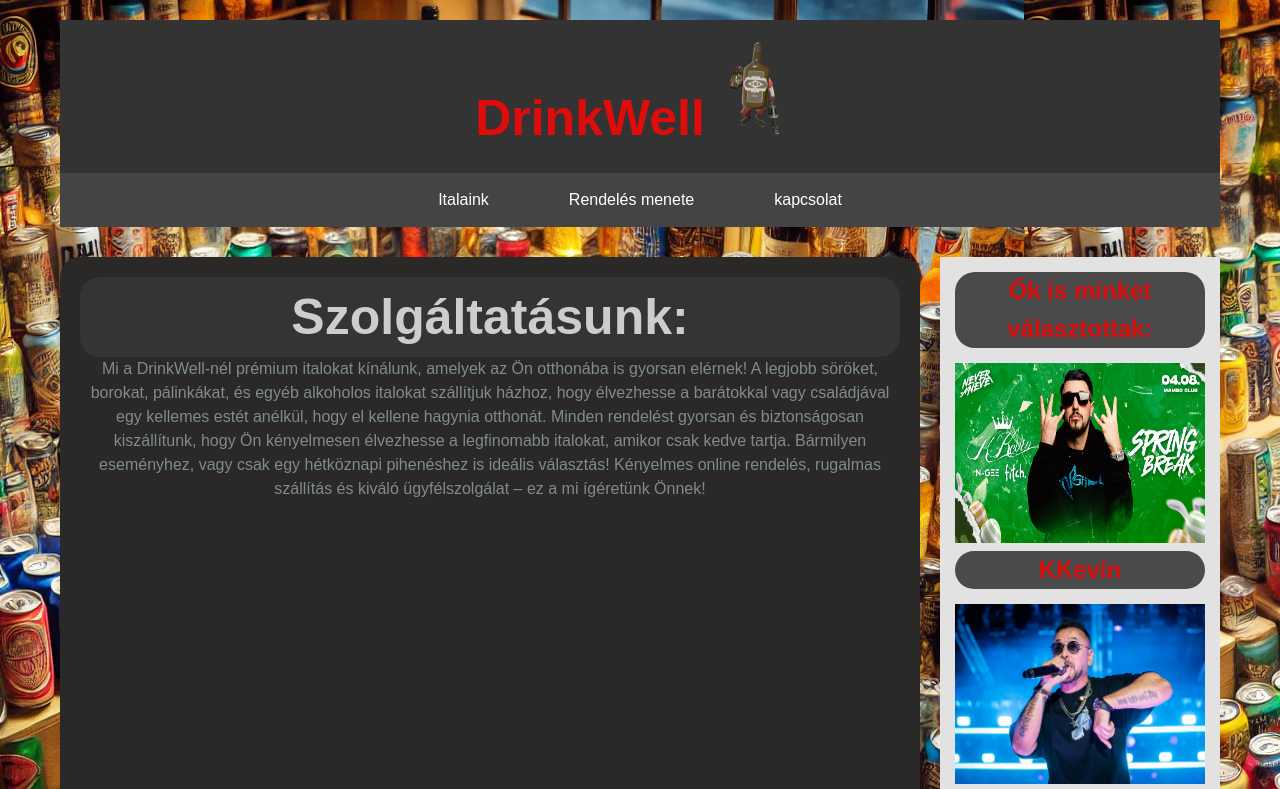
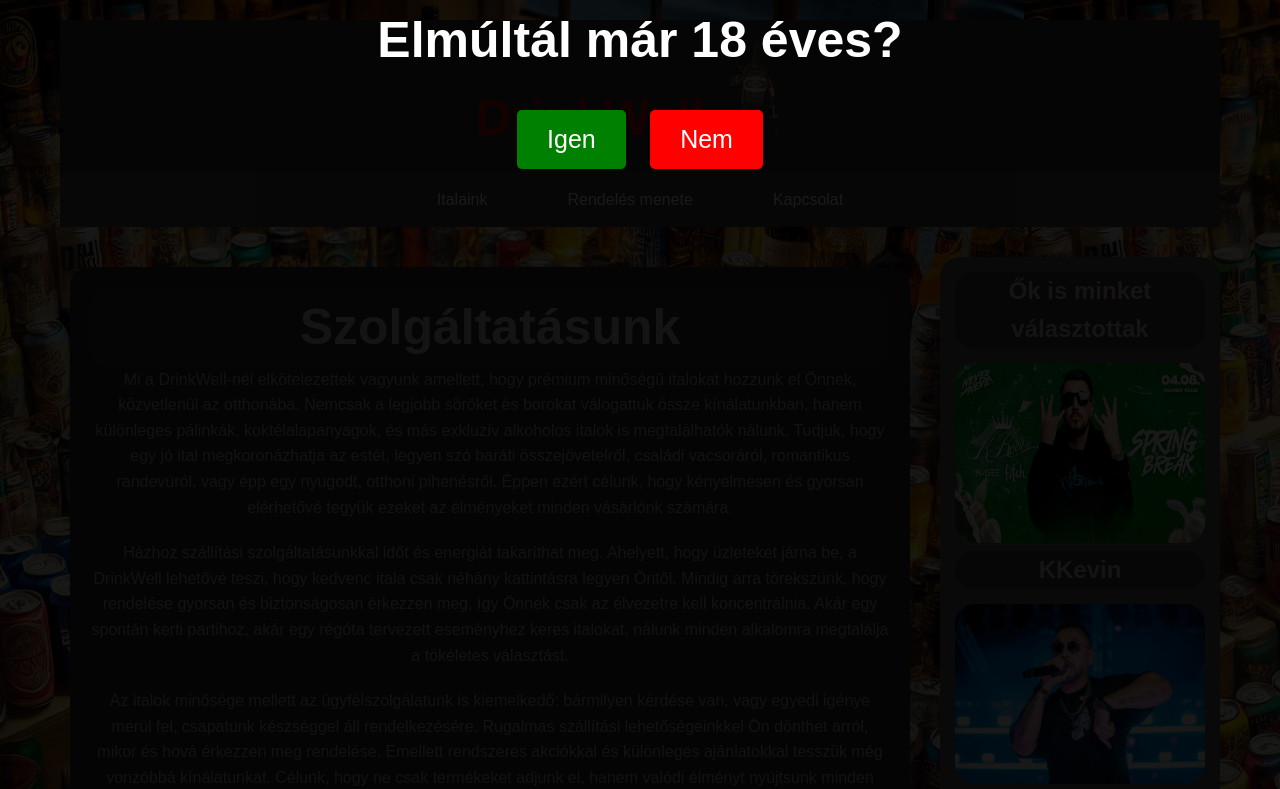
Before and after one commit to VeryCreativeName64/html-oldal, a plain HTML site: page index.html in a window 1280 px wide. Shown: the top 789 px of the page. Drawn offline with Linux system fonts and the light colour scheme.

Commit message:
welldrink.com

```diff
--- a/index.html
+++ b/index.html
@@ -1,5 +1,5 @@
 <!DOCTYPE html>
-<html lang="en">
+<html lang="hu">
 <head>
     <meta charset="UTF-8">
     <meta name="viewport" content="width=device-width, initial-scale=1.0">
@@ -8,8 +8,33 @@
     <meta name="author" content="Marek Bendegúz Nagy Dominik">
     <title>Marek Bendegúz Nagy Dominik</title>
     <link rel="stylesheet" href="style.css">
+    <script> /*ezt a ChatGPT-vel csináltuk*/
+        // Korhatáros ellenőrzés
+        function korEllenorzes() {
+            const overlay = document.getElementById("ev");
+            overlay.style.display = "block";
+
+            document.getElementById("igen").onclick = function() {
+                overlay.style.display = "none";
+            };
+
+            document.getElementById("nem").onclick = function() {
+                alert("Sajnáljuk, csak 18 éven felüliek számára elérhető!");
+                window.location.href = "https://www.google.com"; // Átirányítás másik oldalra
+            };
+        }
+
+        // Az oldal betöltésekor lefut a funkció
+        window.onload = korEllenorzes;
+
+    </script>
 </head>
 <body>
+    <div id="ev">
+        <h2>Elmúltál már 18 éves?</h2>
+        <button id="igen">Igen</button>
+        <button id="nem">Nem</button>
+    </div>
     <div id="tarolo">
         <header id="fejlec">
             <ul>
@@ -21,24 +46,30 @@
             <ul>
                 <li><a href="italaink.html">Italaink</a></li>
                 <li><a href="rendeles.html">Rendelés menete</a></li>
-                <li><a href="kapcsolat.html">kapcsolat</a></li>
+                <li><a href="kapcsolat.html">Kapcsolat</a></li>
             </ul>
         </nav>
 
         <main class="tartalom">
             <article>
-                <h3 style="color: rgba(255, 255, 255, 0.753);">Szolgáltatásunk:</h3>
-                <p>Mi a DrinkWell-nél prémium italokat kínálunk, amelyek az Ön otthonába is gyorsan elérnek! A legjobb söröket, borokat, pálinkákat, és egyéb alkoholos italokat szállítjuk házhoz, hogy élvezhesse a barátokkal vagy családjával egy kellemes estét anélkül, hogy el kellene hagynia otthonát. Minden rendelést gyorsan és biztonságosan kiszállítunk, hogy Ön kényelmesen élvezhesse a legfinomabb italokat, amikor csak kedve tartja. Bármilyen eseményhez, vagy csak egy hétköznapi pihenéshez is ideális választás! Kényelmes online rendelés, rugalmas szállítás és kiváló ügyfélszolgálat – ez a mi ígéretünk Önnek!</p>
+                <h3 style="color: rgba(255, 255, 255, 0.753);">Szolgáltatásunk</h3>
+                <p>Mi a DrinkWell-nél elkötelezettek vagyunk amellett, hogy prémium minőségű italokat hozzunk el Önnek, közvetlenül az otthonába. Nemcsak a legjobb söröket és borokat válogattuk össze kínálatunkban, hanem különleges pálinkák, koktélalapanyagok, és más exkluzív alkoholos italok is megtalálhatók nálunk. Tudjuk, hogy egy jó ital megkoronázhatja az estét, legyen szó baráti összejövetelről, családi vacsoráról, romantikus randevúról, vagy épp egy nyugodt, otthoni pihenésről. Éppen ezért célunk, hogy kényelmesen és gyorsan elérhetővé tegyük ezeket az élményeket minden vásárlónk számára.</p>
+
+                <p>Házhoz szállítási szolgáltatásunkkal időt és energiát takaríthat meg. Ahelyett, hogy üzleteket járna be, a DrinkWell lehetővé teszi, hogy kedvenc itala csak néhány kattintásra legyen Öntől. Mindig arra törekszünk, hogy rendelése gyorsan és biztonságosan érkezzen meg, így Önnek csak az élvezetre kell koncentrálnia. Akár egy spontán kerti partihoz, akár egy régóta tervezett eseményhez keres italokat, nálunk minden alkalomra megtalálja a tökéletes választást.</p>
+
+                <p>Az italok minősége mellett az ügyfélszolgálatunk is kiemelkedő: bármilyen kérdése van, vagy egyedi igénye merül fel, csapatunk készséggel áll rendelkezésére. Rugalmas szállítási lehetőségeinkkel Ön dönthet arról, mikor és hová érkezzen meg rendelése. Emellett rendszeres akciókkal és különleges ajánlatokkal tesszük még vonzóbbá kínálatunkat. Célunk, hogy ne csak termékeket adjunk el, hanem valódi élményt nyújtsunk minden vásárlónknak. Próbálja ki szolgáltatásunkat, és tapasztalja meg, milyen egyszerű és kényelmes a DrinkWell-lel vásárolni!</p>
+
+                <p>Nem számít, hogy hétvégi kikapcsolódáshoz, ünnepi összejövetelhez, vagy akár egy meglepetés ajándékhoz keres italt – nálunk mindig jó helyen jár. Minden italunk gondosan válogatott, és a piacon elérhető legjobb minőséget képviseli. Legyen szó különleges borokról, kézműves sörökről vagy egy-egy ritka pálinkáról, biztos lehet benne, hogy nálunk csak a legkiválóbb termékek közül válogathat. A DrinkWell több mint egy online italbolt: ez a minőség és a kényelem találkozása. Engedje, hogy mi gondoskodjunk a következő italáról, Ön pedig élvezze az estét gondtalanul!</p>
 
             </article>
 
             <aside>
-                <h3>Ők is minket választottak:</h3>
-                <img src="kepek/kkevin.jpg" alt="kkevin" srcset="">
+                <h3>Ők is minket választottak</h3>
+                <img src="kepek/kkevin.jpg" alt="kkevin">
                 <h3>KKevin</h3>
-                <img src="kepek/majka.jpg" alt="majka" srcset="">
+                <img src="kepek/majka.jpg" alt="majka">
                 <h3>Majka</h3>
-                <img src="kepek/hofi.jpg" alt="hofi" srcset="">
+                <img src="kepek/hofi.jpg" alt="hofi">
                 <h3>Beton.Hofi</h3>
             </aside>
         </main>
--- a/style.css
+++ b/style.css
@@ -7,14 +7,13 @@
 img{
     width: 250px;
     height: 180px;
+    border-radius: 20px;
 }
 
 body {
     font-family: Arial, sans-serif;
     line-height: 1.6;
     background-image: url("kepek/soros\ hatter.webp");
-    color: #333;
-
 }
 
 
@@ -27,16 +26,12 @@
 
 #fejlec {
     background-color: #333;
-    color: #fff;
     padding: 15px;
     text-align: center;
     width:100%;
 
 }
 
-#fejlec ul {
-    list-style-type: none;
-}
 
 #fejlec a {
     color: #df0c0c;
@@ -49,7 +44,7 @@
 
 .menu {
     background-color: #444;
-    overflow: hidden;
+
 }
 
 .menu ul {
@@ -76,15 +71,17 @@
 
 .tartalom {
     display: flex;
-    justify-content: space-between;
     margin-top: 30px;
+}
+.tartalom p{
+    color: rgba(255, 255, 255, 0.651);
 }
 
 
 h3{
     text-align: center;
     font-size: 50px;
-    color: #df0c0c;
+    color: #dbc3c3;
     background-color: rgba(54, 54, 54, 0.877);
     border-radius: 20px;
 }
@@ -92,15 +89,14 @@
 article {
     background-color: #2b2828;
     border-radius: 20px;
-    box-shadow: 0 2px 8px rgba(0, 0, 0, 0.1);
     padding: 20px;
+    margin: 10px;
     text-align: center;
     transition: transform 0.3s ease, box-shadow 0.3s ease;
 }
 
 article:hover {
     transform: translateY(-5px);
-    box-shadow: 0 6px 15px rgba(0, 0, 0, 0.2);
 }
 
 
@@ -108,7 +104,6 @@
     font-size: 24px;
     color: #d6d6d6e0;
     margin-bottom: 15px;
-    font-weight: bold;
 }
 
 
@@ -116,7 +111,6 @@
     font-size: 16px;
     color: #7f8c8d;
     margin-bottom: 20px;
-    line-height: 1.5;
 }
 
 
@@ -128,91 +122,41 @@
 }
 
 
-
-
-
-
-
-
-
-
-
-
-
-
-
-section.rendeles-menete {
-    text-align: center;
-    margin-bottom: 50px;
-}
-
-section.rendeles-menete h2 {
-    font-size: 2.5em;
-    margin-bottom: 20px;
-}
-
-section.rendeles-menete p {
-    font-size: 1.2em;
-    margin-bottom: 40px;
-}
 .lepes {
     background-color: #535353;
     border-radius: 8px;
-    padding: 150px;
-    box-shadow: 0 2px 10px rgba(0, 0, 0, 0.1);
+    padding: 10px;
     text-align: center;
-    margin-bottom: 30px;
+    margin-bottom: 10px;
+    width: 130%;
 }
 
-.lepes img {
-    width: 100%;
-    max-width: 400px;
-    height: auto;
-    border-radius: 8px;
-    margin-top: 20px;
-}
 
 .lepes h3 {
-    font-size: 1.8em;
+    font-size: 25px;
     margin-bottom: 15px;
     color: #ffffff;
 }
 
 .lepes p {
-    font-size: 1.2em;
+    font-size: 19px;
     margin-bottom: 15px;
+    color: rgb(202, 202, 202);
 }
-
-
 
 
 aside {
     width: 25%;
-    background-color: #e2e2e2;
+    background-color: #585858;
     padding: 15px;
     margin-left: 20px;
+    border-radius: 20px;
 }
 
 aside h3 {
     font-size: 24px;
     margin-bottom: 15px;
-}
 
-aside ul {
-    list-style-type: none;
-}
-
-aside li {
-    margin-bottom: 10px;
-}
-
-aside a {
-    color: #333;
-    text-decoration: none;
-}
-
-aside a:hover {
-    text-decoration: underline;
 }
 
 
@@ -223,6 +167,57 @@
     padding: 20px;
     margin-top: 40px;
 }
+
+
+/* Overlay stílusok */
+#ev {
+    display: none;
+    position: fixed;
+    width: 100%;
+    height: 100%;
+    background: rgba(0, 0, 0, 0.9);
+    color: white;
+    display: flex;
+    justify-content: center;
+    align-items: center;
+    text-align: center;
+
+}
+
+
+#ev h2 {
+    font-size: 50px;
+    margin-bottom: 20px;
+}
+
+#ev button {
+    margin: 10px;
+    padding: 15px 30px;
+    font-size: 25px;
+    border: none;
+    border-radius: 5px;
+    transition: all 0.3s ease-in-out;
+}
+
+#igen {
+    background-color: green;
+    color: white;
+}
+
+#igen:hover {
+    background-color: limegreen;
+}
+
+#nem {
+    background-color: red;
+    color: white;
+}
+
+#nem:hover {
+    background-color: darkred;
+}
+
+
 
 
 @media screen and (max-width: 480px) {
```
Also changed, not shown: kepek/House-Party.jpg (added).
